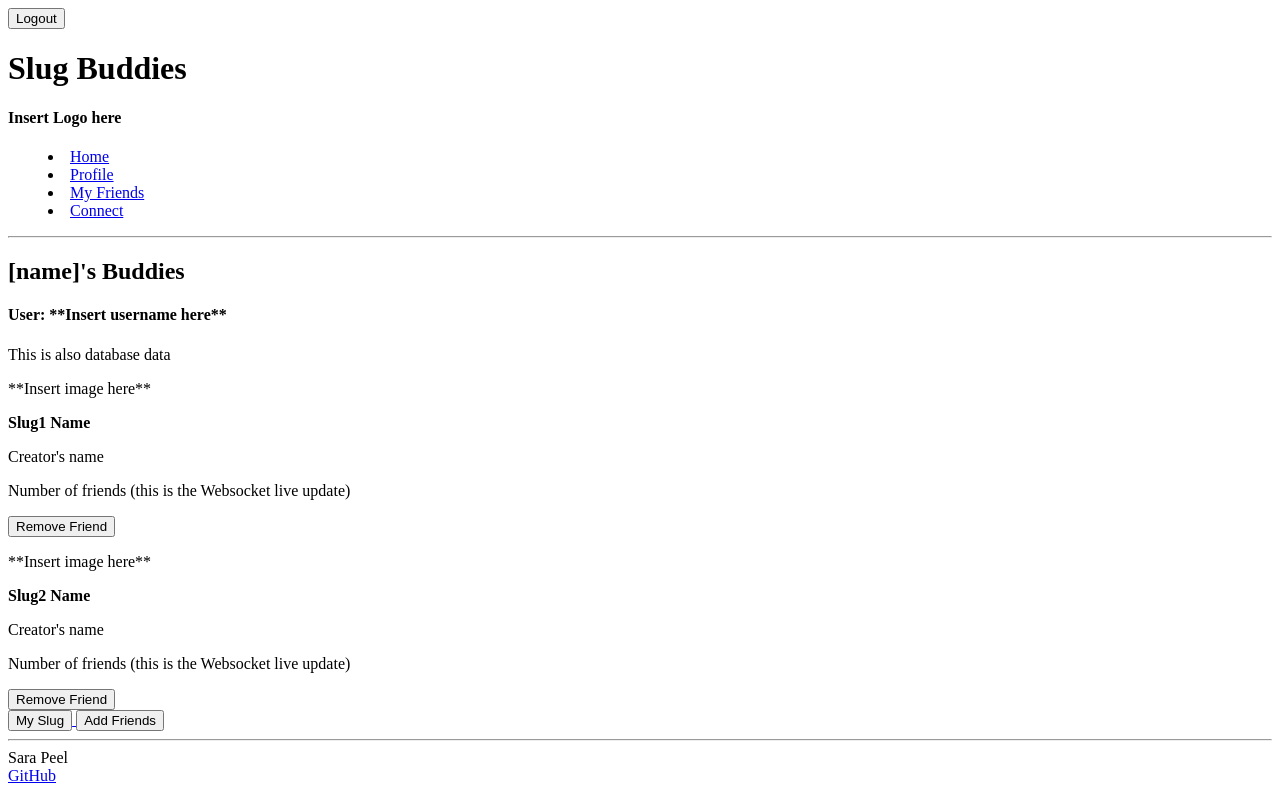
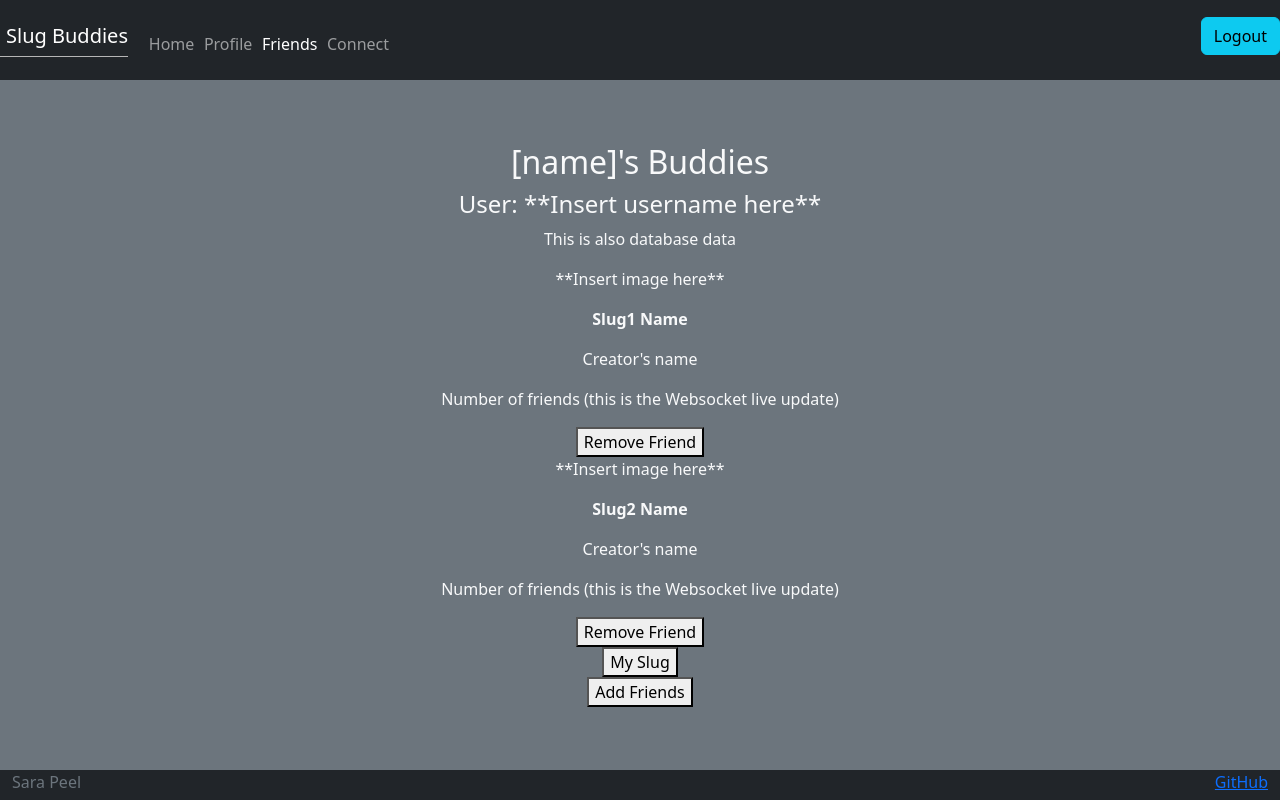
Before and after one commit to speel107/startup, a plain HTML site: page friends.html in a window 1280 px wide. Drawn offline with nearby package versions, Linux system fonts and the light colour scheme.

Commit message:
Basic header/footer formatting added

```diff
--- a/friends.html
+++ b/friends.html
@@ -5,32 +5,36 @@
     <!-- Tell browsers not to scale the viewport automatically -->
     <meta name="viewport" content="width=device-width, initial-scale=1.0" />
     <title>Slug Buddies</title>
-    <a href="index.html">
-        <button class="submit">Logout</button>
-    </a>
+
+    <link rel="stylesheet" href="main.css" />
+    <!-- Include bootstrap CSS framework -->
+    <link
+      href="https://cdn.jsdelivr.net/npm/bootstrap@5.2.2/dist/css/bootstrap.min.css"
+      rel="stylesheet"
+      integrity="sha384-Zenh87qX5JnK2Jl0vWa8Ck2rdkQ2Bzep5IDxbcnCeuOxjzrPF/et3URy9Bv1WTRi"
+      crossorigin="anonymous"
+    />
   </head>
-  <body>
+  <body class="bg-dark text-light">
     <!-- Use header, main, and footer elements to give semantic structure -->
-    <header>
-      <h1>Slug Buddies</h1>
-      <h4>Insert Logo here</h6>
-
+    <header class="container-fluid">
       <!-- Navigation elements -->
-      <nav>
+      <nav class="navbar fixed-top navbar-dark">
+        <a class="navbar-brand" href="index.html">Slug Buddies</a>
         <!-- Menu is a semantic alternative to <ul> that represents an interaction -->
-        <menu>
-          <li><a href="index.html">Home</a></li>
-          <li><a href="profile.html">Profile</a></li>
-          <li><a href="friends.html">My Friends</a></li>
-          <li><a href="connect.html">Connect</a></li>
+        <menu class="navbar-nav">
+          <li class="nav-item"><a class="nav-link" href="index.html">Home</a></li>
+          <li class="nav-item"><a class="nav-link" href="profile.html">Profile</a></li>
+          <li class="nav-item"><a class="nav-link active" href="friends.html">Friends</a></li>
+          <li class="nav-item"><a class="nav-link" href="connect.html">Connect</a></li>
         </menu>
+        <a href="index.html">
+          <button class="btn btn-info" type="submit">Logout</button>
+        </a>
       </nav>
-
-      <!-- Since we don't have the ability to style we use old style HTML to give some visual formatting -->
-      <hr />
     </header>
 
-    <main>
+    <main class="container-fluid bg-secondary text-center">
       <h2>[name]'s Buddies</h2>
       <h4>User: **Insert username here**</h4>
       <p>This is also database data</p>
@@ -60,11 +64,11 @@
       </a>
     </main>
 
-    <footer>
-      <hr />
-      <span class="text-reset">Sara Peel</span>
-      <br />
-      <a href="https://github.com/speel107/startup">GitHub</a>
+    <footer class="bg-dark text-dark text-muted">
+      <div class="container-fluid">
+        <span class="text-reset">Sara Peel</span>
+        <a href="https://github.com/speel107/startup">GitHub</a>
+      </div>
     </footer>
   </body>
 </html>
--- a/main.css
+++ b/main.css
@@ -23,7 +23,6 @@
 menu {
   flex: 1;
   display: flex;
-  /*  overwrite Bootstrap so the menu does not wrap */
   flex-direction: row !important;
   list-style: none;
 }
```
Also changed, not shown: connect.html (+27 -23 lines), index.html (+1 -4 lines), profile.html (+27 -22 lines).
